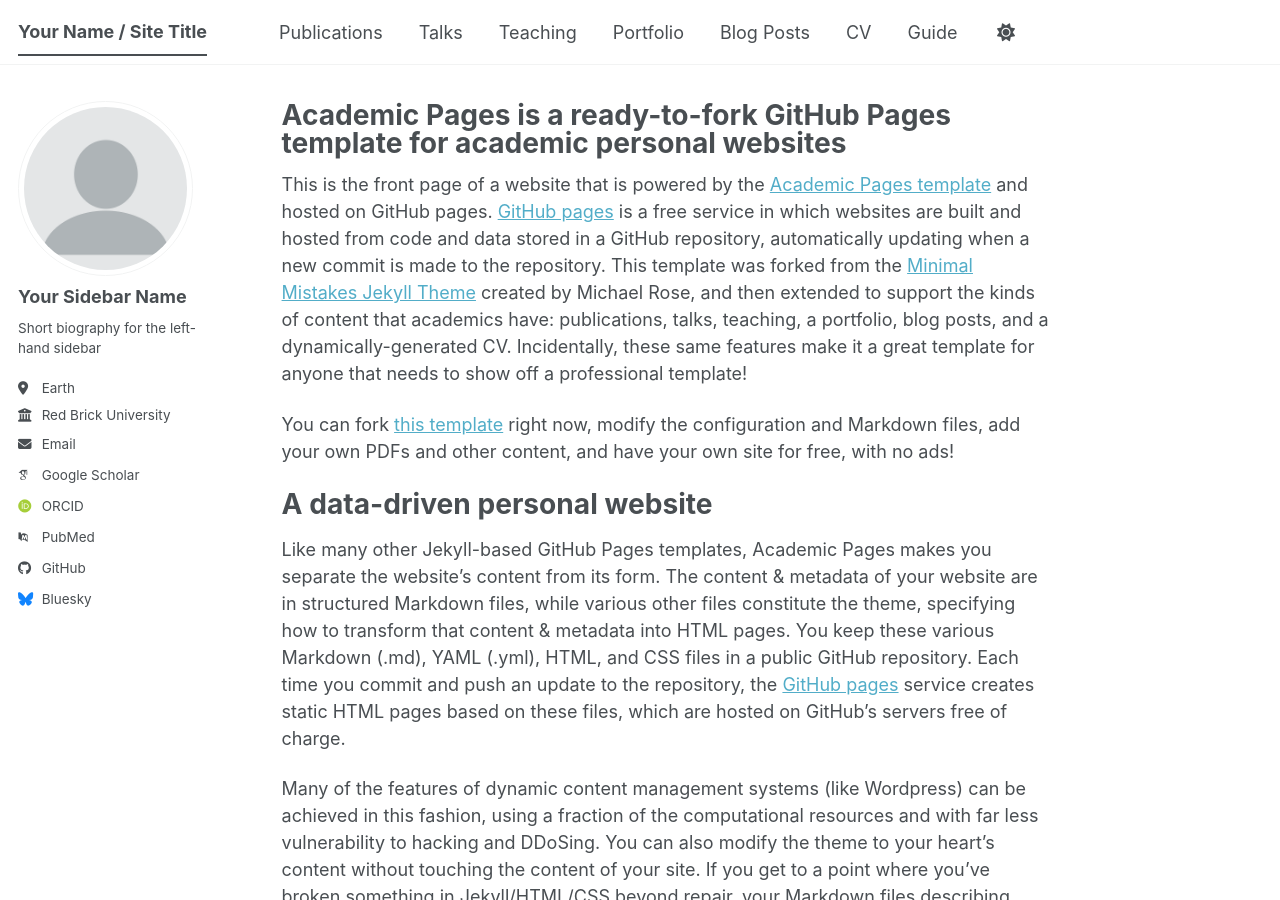
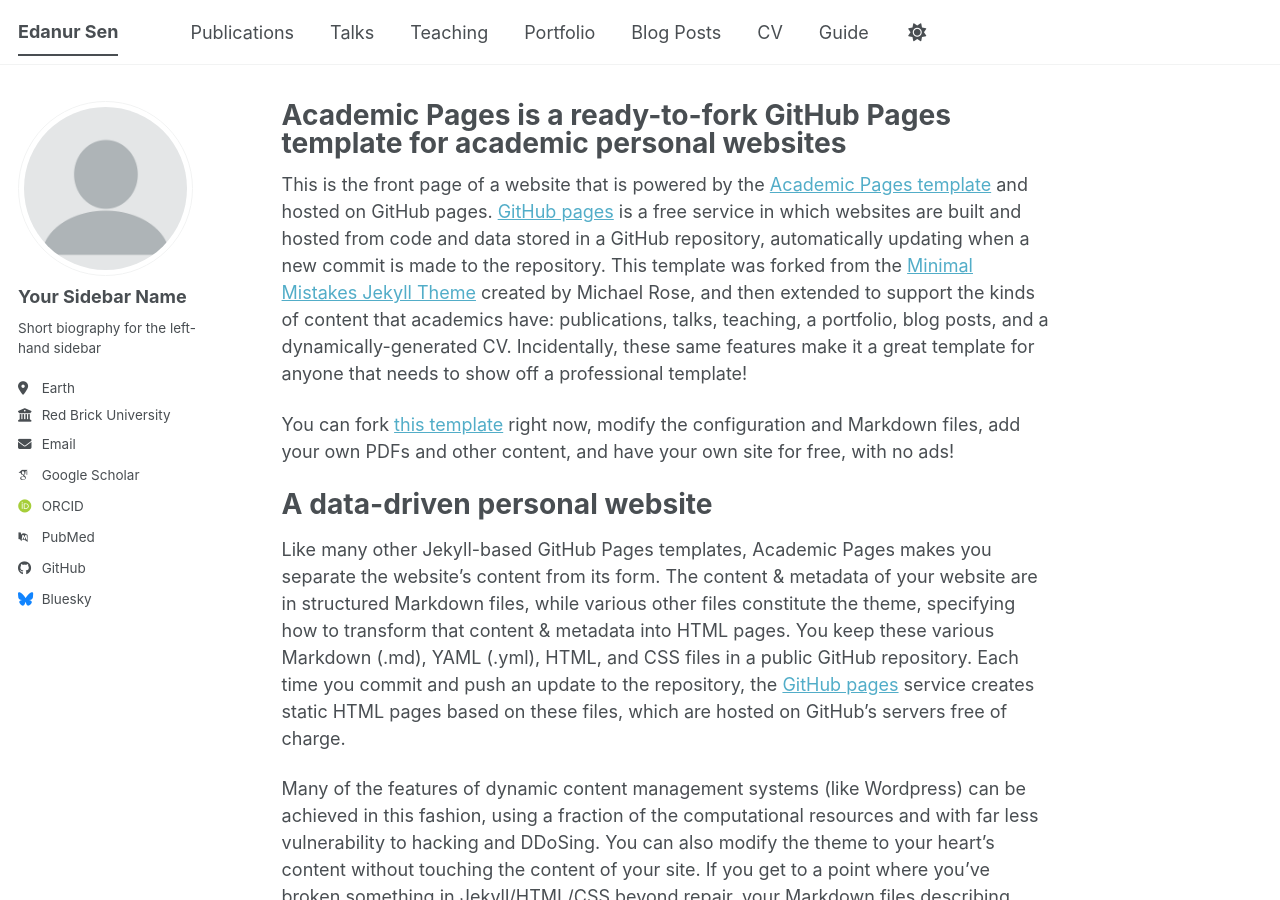
Before and after one commit to edanursenatici/edanursenatici, a Jekyll site: the page built from _pages/about.md, in a window 1280 px wide and 900 px high. Built offline with Jekyll 4.4.1, drawn with Linux system fonts in a browser that asks for light colours; some web fonts are replaced; a script bundle is joined from its source files by our own code; library files that are not in the unit come from our copies.

Commit message:
Update _config.yml

```diff
--- a/_config.yml
+++ b/_config.yml
@@ -9,7 +9,7 @@
 # Basic Site Settings
 locale                   : "en-US"
 site_theme               : "default" # The available themes options are "default", "air", "sunrise", "mint", "dirt" and "contrast"
-title                    : "Your Name / Site Title"
+title                    : "Edanur Sen"
 title_separator          : "-"
 name                     : &name "Your Name"
 description              : &description "Your Name's academic portfolio"   # Update this with a general description of your site, this is the default if not overridden by a page
@@ -57,7 +57,7 @@
 
   # Social media
   artstation       : # Username
-  bluesky          : "bsky.app" # Replace this with you Bluesky username
+  bluesky          : "edasen.bsky.social" # Replace this with you Bluesky username
   facebook         : # Username
   flickr           : # Username
   foursquare       : # Username
```
